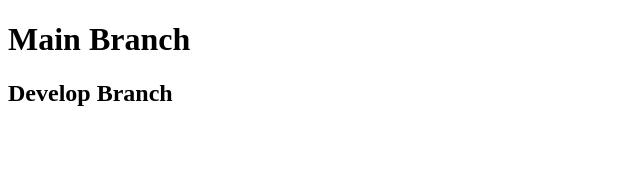
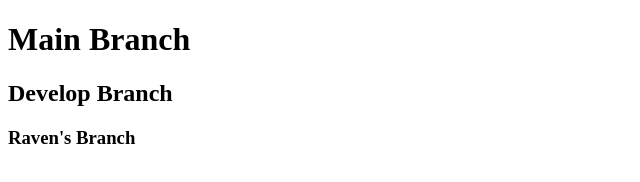
Before and after one commit to ravenf12/teamGit, a plain HTML site: page index.html in a window 1280 px wide. Shown: the whole page, without its empty margins (0-640 px from the left). Drawn offline with Linux system fonts and the light colour scheme.

Commit message:
Raven's branch added

```diff
--- a/index.html
+++ b/index.html
@@ -9,5 +9,6 @@
 <body>
     <h1>Main Branch</h1>
     <h2>Develop Branch</h2>
+    <h3>Raven's Branch</h3>
 </body>
 </html>
```
